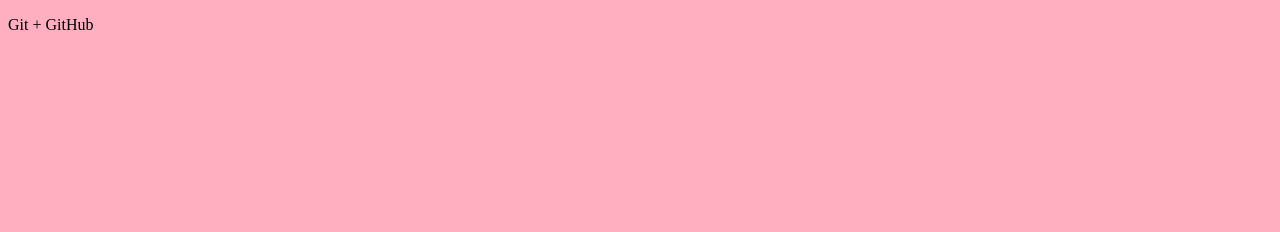
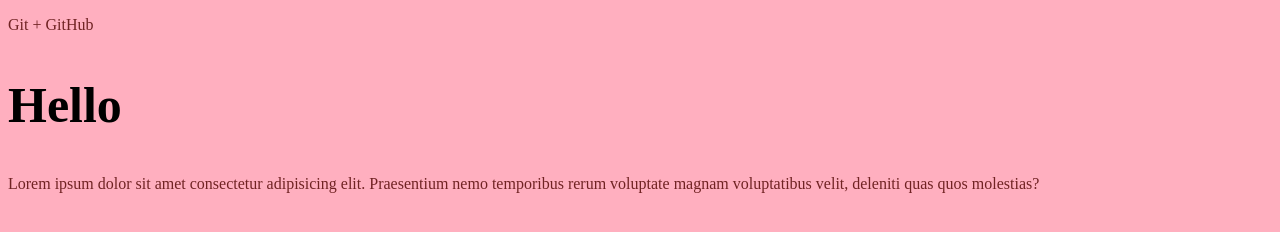
Before and after one commit to KiradGit/GitTest, a plain HTML site: page index.html in a window 1280 px wide. Drawn offline with Linux system fonts and the light colour scheme.

Commit message:
Первый изменения

```diff
--- a/css/main.css
+++ b/css/main.css
@@ -1,3 +1,9 @@
-body{
+body {
     background-color: #ffafbf;
 }
+p {
+    color: rgb(112, 35, 35);
+}
+h2 {
+    font-size: 50px;
+}
--- a/index.html
+++ b/index.html
@@ -9,5 +9,7 @@
 </head>
 <body>
     <p>Git + GitHub</p>
+    <h2>Hello</h2>
+    <p>Lorem ipsum dolor sit amet consectetur adipisicing elit. Praesentium nemo temporibus rerum voluptate magnam voluptatibus velit, deleniti quas quos molestias?</p>
 </body>
 </html>
```
